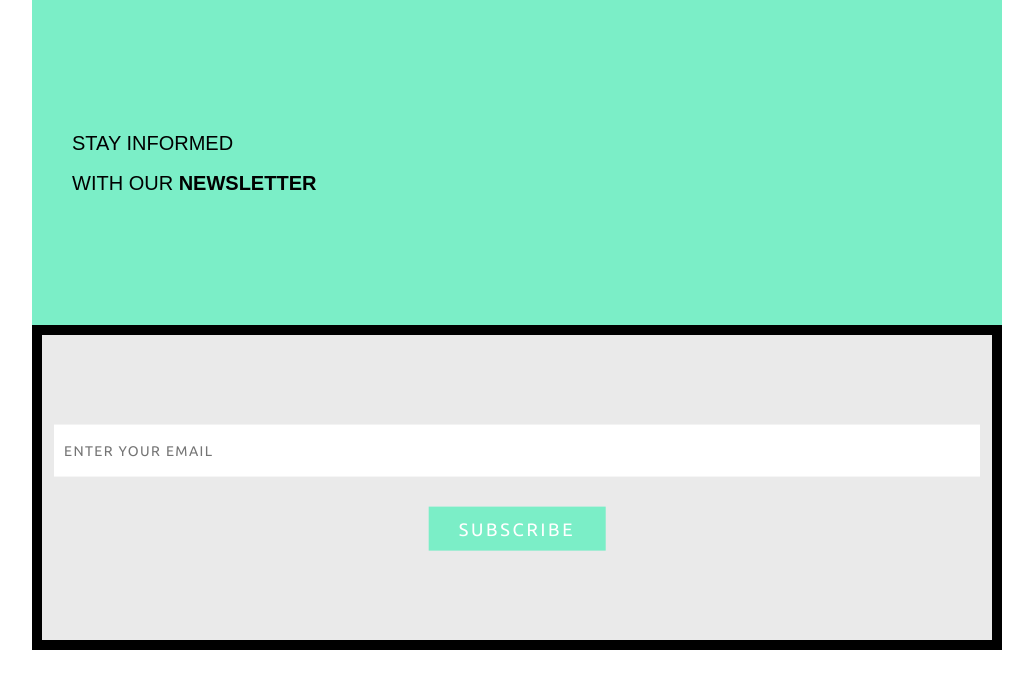
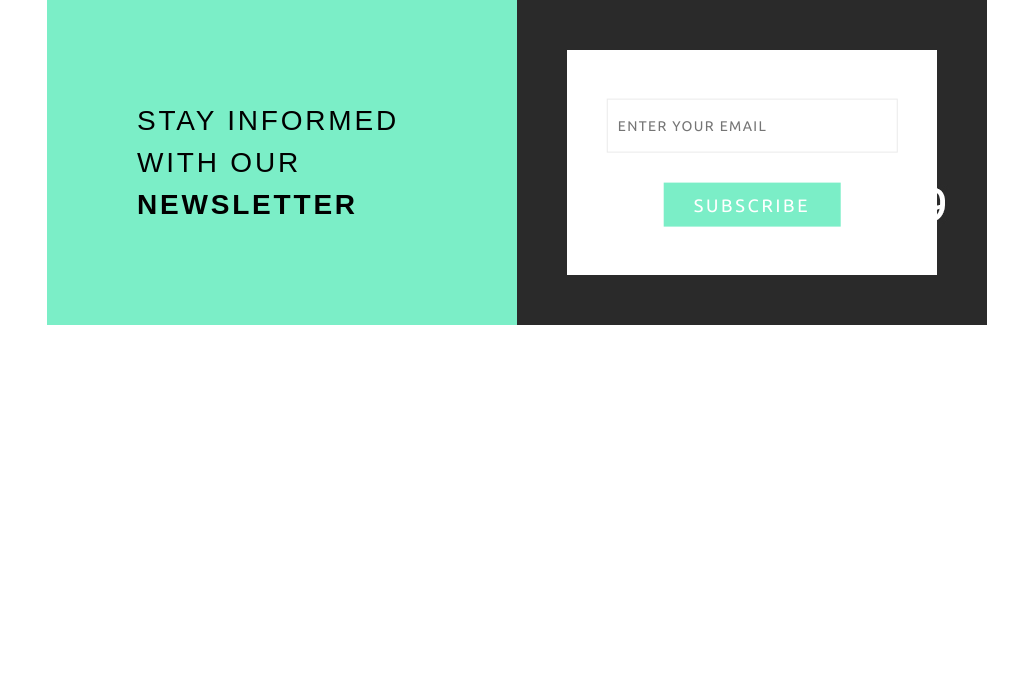
Before and after one commit to jiannejose/oak, a website: page guidelines/home/newsletter.html in a window 1280 px wide. Shown: the whole page, without its empty margins (123-1156 px from the left). Drawn offline with Linux system fonts and the light colour scheme; a web font is replaced by a local one.

Commit message:
Newsletter Desktop

```diff
--- a/assets/scss/components/c-newsletter.scss
+++ b/assets/scss/components/c-newsletter.scss
@@ -1,3 +1,4 @@
+/*** intro ***/
 .c-newsletter__intro {
   width: 100%;
   height: 325px;
@@ -6,7 +7,7 @@
 }
 
 .c-newsletter__intro_content {
-    width: 75%;
+  width: 100%;
   font-family: $font-secondary;
   font-size: 20px;
   text-transform: uppercase;
@@ -14,18 +15,27 @@
   position: relative;
   top: 50%;
   transform: translateY(-50%);
-    padding-left: 40px;
+  padding-left: 12%;
 }
 
+/*** signin ***/
 .c-newsletter__signin {
   width: 100%;
   height: 325px;
   position: relative;
-    border: solid 10px $black-900;
-    background-color: $gray-200;
+  background-image: url(../../../dist/img/newsletter-bg.jpg);
 }
 
-.c-newsletter__signin form {
+.c-newsletter__signin--inner {
+  width: calc(100% - 20px);
+  height: calc(100% - 20px);
+  background-color: rgba($color: $white-900, $alpha: 0.9);
+  position: relative;
+  top: 10px;
+  margin: 0 auto;
+}
+
+.c-newsletter__signin--inner form {
   width: 100%;
   position: relative;
   top: 50%;
@@ -59,3 +69,39 @@
     margin-top: 30px;
   }
 }
+
+@include breakpoint(medium) {
+  .c-newsletter {
+    margin: 0 15px;
+  }
+
+  /*** intro ***/
+  .c-newsletter__intro_content {
+    font-size: 28px;
+    letter-spacing: 0.1em;
+    line-height: 1.5em;
+    padding-left: 90px;
+  }
+
+  .c-newsletter__signin--inner {
+    width: calc(100% - 100px);
+    height: calc(100% - 100px);
+    background-color: rgba($color: $white-900, $alpha: 1.0);
+    top: 50px;
+  }
+
+  .c-newsletter__signin--inner form {
+    width: 85%;
+    margin: 0 auto;
+
+    input {
+      border: 1px solid $gray-200;
+    }
+  }
+}
+
+@include breakpoint(1000px) {
+  .c-newsletter {
+    display: flex;
+  }
+}
--- a/assets/scss/settings/colors.scss
+++ b/assets/scss/settings/colors.scss
@@ -1,4 +1,5 @@
 $black-900: #000000;
+$black-800: #2a2a2a;
 
 $gray-500: #545454;
 $gray-300: #787878;
--- a/guidelines/home/newsletter.html
+++ b/guidelines/home/newsletter.html
@@ -19,10 +19,12 @@
             </div> <!-- /c-newsletter__intro -->
 
             <div class="c-newsletter__signin">
-                <form>
-                    <input type="text" placeholder="Enter Your Email">
-                    <button type="submit">Subscribe</button>
-                </form>
+                <div class="c-newsletter__signin--inner">
+                    <form>
+                        <input type="text" placeholder="Enter Your Email">
+                        <button type="submit">Subscribe</button>
+                    </form>
+                </div>
             </div> <!-- /c-newsletter__signin -->
         </div> <!-- /c-newsletter -->
     </section>
```
Also changed, not shown: dist/css/styles.css. Lines whose indentation alone changed are shown as unchanged.
